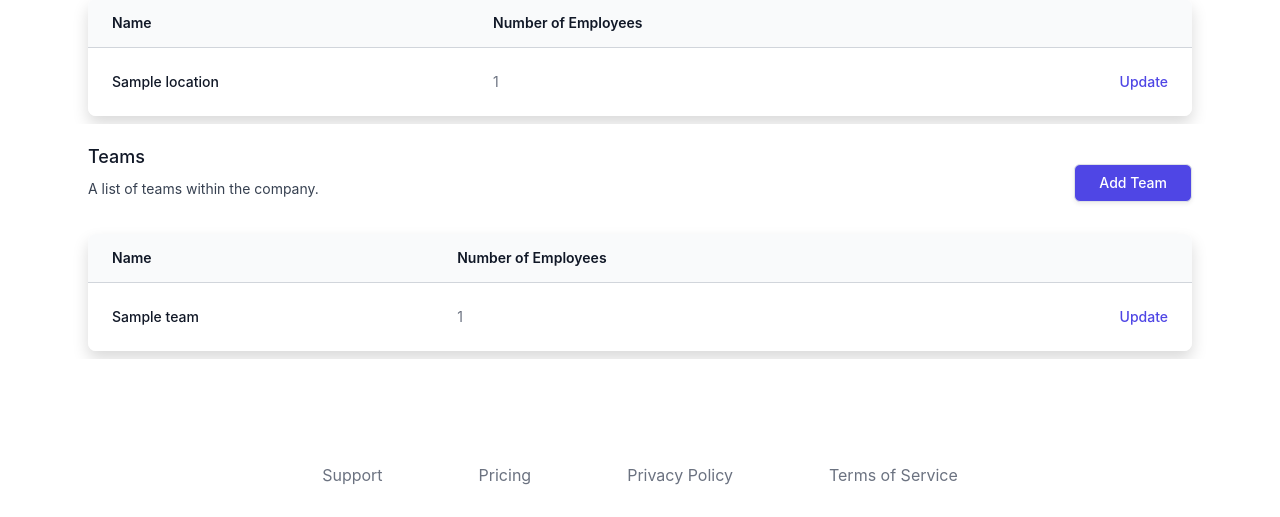
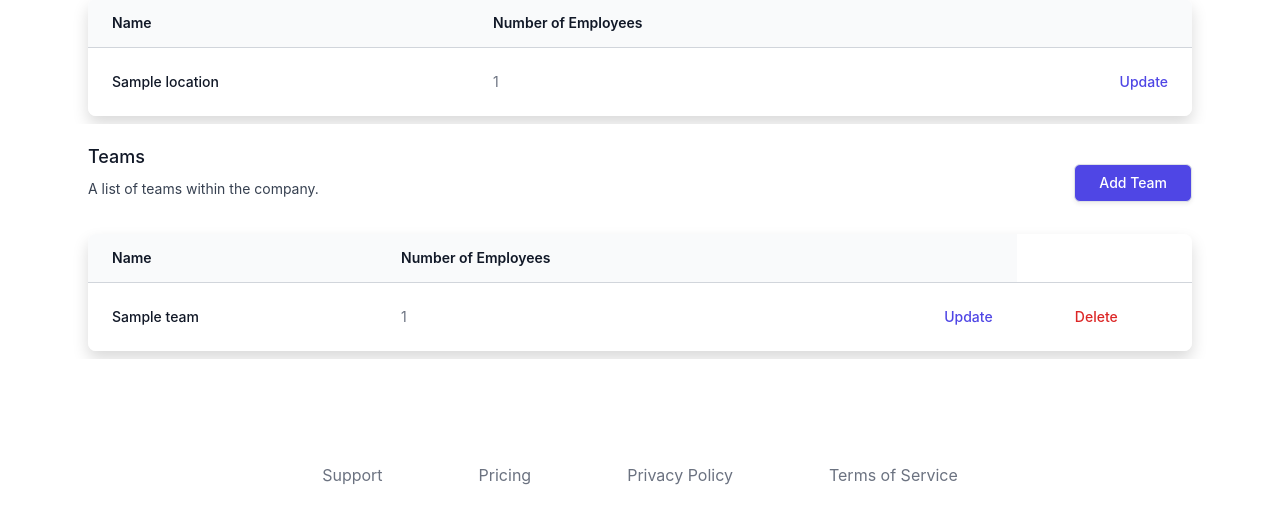
Before and after one commit to aaronspindler/Team.Bio, a Django app: page /company/settings in a window 1280 px wide. Shown: the part 873-1390 px from the top of the page. Run offline with Django 4.2, Linux system fonts and the light colour scheme; a user stored in the database is signed in; tables that the repository leaves empty hold one stand-in row (values such as "Sample post"); some libraries are stand-ins or nearby versions.

Commit message:
add capability to delete team (#186)
* add capability to delete team

* Allow to use company id to delete instead of name

```diff
--- a/companies/urls.py
+++ b/companies/urls.py
@@ -7,6 +7,7 @@ from companies.views import (
     add_team,
     company_settings,
     create_company,
+    delete_team,
     edit_profile,
     home,
     invite,
@@ -29,6 +30,7 @@ urlpatterns = [
         "location/<str:pk>/update", UpdateLocationView.as_view(), name="update_location"
     ),
     path("team/add", add_team, name="add_team"),
+    path("team/<str:pk>/delete", delete_team, name="delete_team"),
     path("team/<str:pk>/update", UpdateTeamView.as_view(), name="update_team"),
     path("profile/<str:email_prefix>/remove", remove_user, name="remove_user"),
     path("profile/edit", edit_profile, name="edit_profile"),
--- a/companies/views.py
+++ b/companies/views.py
@@ -241,6 +241,15 @@ def add_team(request):
     return render(request, "companies/add_team.html", {"form": form})
 
 
+@login_required
+@is_company_owner
+def delete_team(request, pk):
+    if request.method == "POST":
+        team = get_object_or_404(Team, company=request.user.company, pk=pk)
+        team.delete()
+        return redirect("company_settings")
+
+
 @method_decorator(login_required, name="dispatch")
 @method_decorator(is_company_owner, name="dispatch")
 class UpdateTeamView(UpdateView):
--- a/templates/companies/company_settings.html
+++ b/templates/companies/company_settings.html
@@ -220,12 +220,40 @@
                                     </tr>
                                     </thead>
                                     <tbody class="divide-y divide-gray-200 bg-white">
+                                    <div id="overlay" class="fixed hidden z-40 w-screen h-screen inset-0 bg-gray-900 bg-opacity-60"></div>
                                     {% for team in teams %}
                                         <tr>
                                             <td class="whitespace-nowrap py-4 pl-4 pr-3 text-sm font-medium text-gray-900 sm:pl-6">{{ team.name }}</td>
                                             <td class="whitespace-nowrap px-3 py-4 text-sm text-gray-500">{{ team.user__count }}</td>
                                             <td class="relative whitespace-nowrap py-4 pl-3 pr-4 text-right text-sm font-medium sm:pr-6">
                                                 <a href="{% url 'update_team' team.pk %}" class="text-indigo-600 hover:text-indigo-900">Update<span class="sr-only">, {{ team.name }}</span></a>
+                                            </td>
+                                            <td class="relative whitespace-nowrap py-4 pl-2 pr-4 text-center text-sm font-medium sm:pr-6">
+                                                <button type="button" class="team-delete-button text-red-600 hover:text-red-900" data-modal-target="dialog-{{ team.id }}">Delete<span class="sr-only">, {{ team.name }}</span></button>
+                                                <div id="dialog-{{ team.id }}"
+                                                    class="team-delete-modal hidden fixed z-50 top-1/2 left-1/2 -translate-x-1/2 -translate-y-1/2 w-96 bg-white rounded-md px-8 py-6 space-y-5 drop-shadow-lg w-fit">
+                                                    <h1 class="text-2xl font-semibold">Confirmation of Deletion</h1>
+                                                    <div class="py-5 border-t border-b border-gray-300">
+                                                        <p>Are you sure you want to delete this team: {{ team.name }}</p>
+                                                    </div>
+                                                    <div class="flex justify-around">
+                                                        <button
+                                                            id="close-{{ team.id }}"
+                                                            data-modal-target="dialog-{{ team.id }}"
+                                                            class="close-modal inline-flex items-center justify-center rounded-md border border-transparent bg-indigo-600 px-4 py-2
+                                                                text-sm font-medium text-white shadow-sm hover:bg-indigo-700 focus:outline-none focus:ring-2 focus:ring-indigo-500
+                                                                focus:ring-offset-2 sm:w-auto"
+                                                        >Close</button>
+                                                        <form method="post"  action="{% url 'delete_team' team.id %}">
+                                                            {% csrf_token %}
+                                                            <button type="submit"
+                                                                    class="inline-flex items-center justify-center rounded-md border border-transparent bg-red-600
+                                                                        px-4 py-2 text-sm font-medium shadow-sm hover:bg-red-700 focus:outline-none focus:ring-2
+                                                                        focus:ring-indigo-500 focus:ring-offset-2 sm:w-auto text-white"
+                                                            >Yes, I'm sure</button>
+                                                        </form>
+                                                    </div>
+                                                </div>
                                             </td>
                                         </tr>
                                     {% endfor %}
@@ -236,5 +264,28 @@
                     </div>
                 </div>
             </div>
+        </div>
+        <script>
+            const deleteButtons = document.querySelectorAll(".team-delete-button");
+            const closeButtons = document.querySelectorAll(".close-modal");
+            const modalElements = document.querySelectorAll(".team-delete-modal");
+            const overlayElement = document.querySelector("#overlay");
+
+            deleteButtons.forEach((element) => {
+                element.onclick = function() {
+                    overlayElement.classList.remove("hidden");
+                    const modal = document.querySelector(`#${element.dataset.modalTarget}`);
+                    modal.classList.remove("hidden");
+                }
+            })
+
+            closeButtons.forEach((element) => {
+                element.onclick = function() {
+                    overlayElement.classList.add("hidden");
+                    const modal = document.querySelector(`#${element.dataset.modalTarget}`);
+                    modal.classList.add("hidden");
+                }
+            })
+        </script>
     </main>
 {% endblock content %}
```
